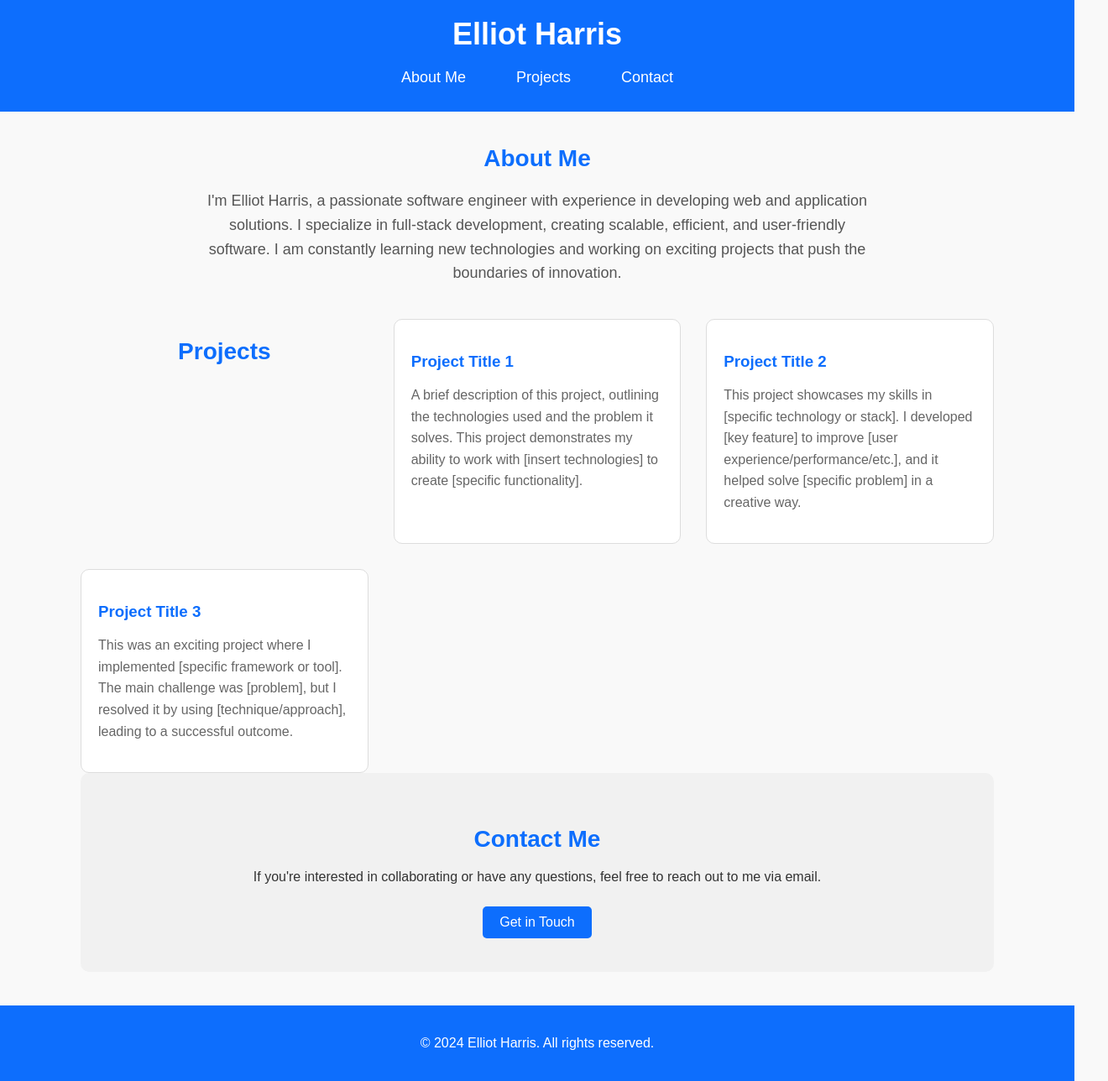
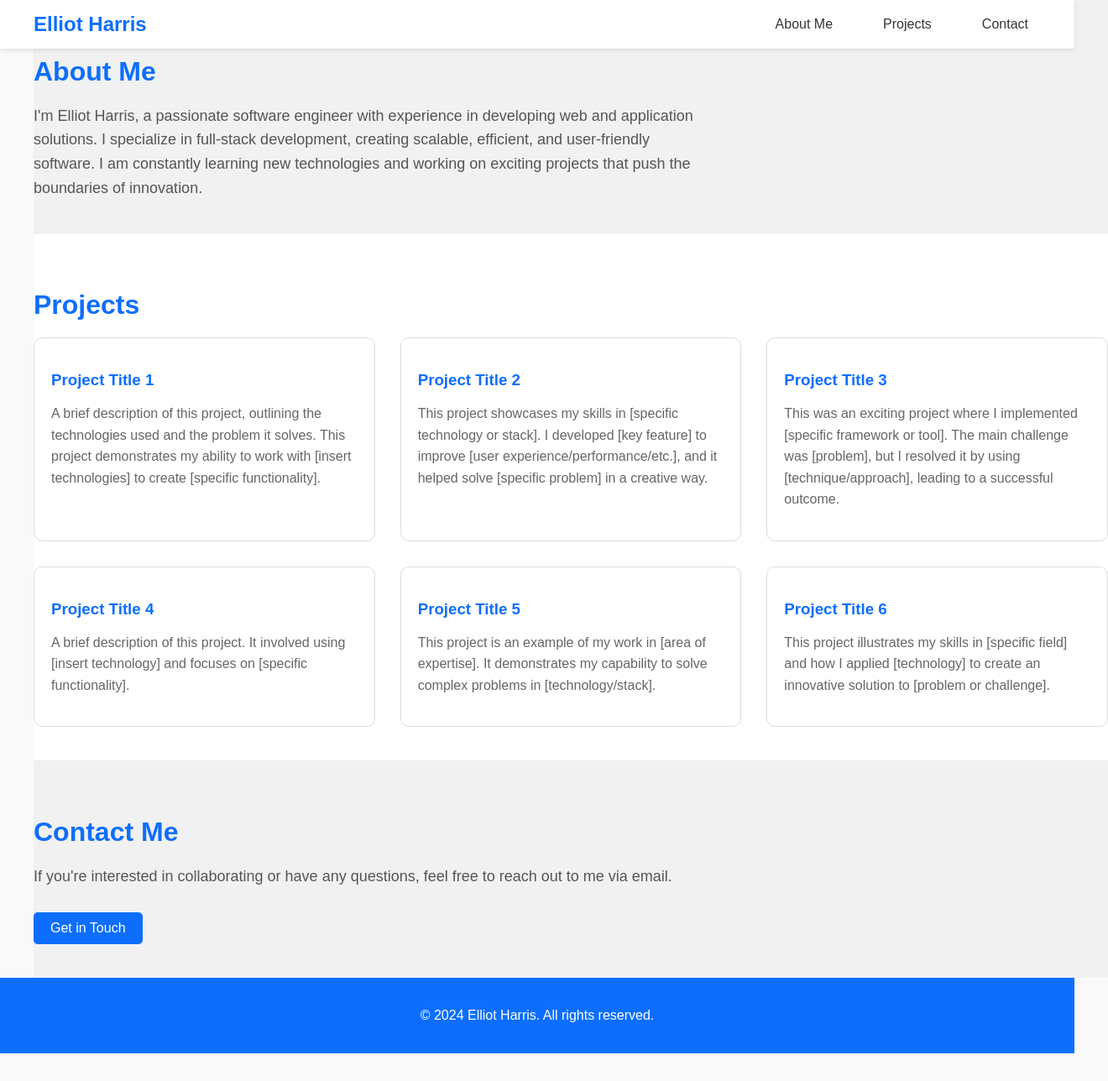
Before and after one commit to ElliotHarris/Portfolio, a plain HTML site: page index.html in a window 1280 px wide. Shown: the whole page at 84% size, 1320 px wide, since content can reach past the window. After the commit the page ends 1255 px from the top, so only its background shows below. Drawn offline with Linux system fonts and the light colour scheme.

Commit message:
Update index.html

```diff
--- a/index.html
+++ b/index.html
@@ -12,6 +12,7 @@
             margin: 0;
             padding: 0;
             background-color: #f9f9f9;
+            scroll-behavior: smooth;
         }
 
         a {
@@ -19,64 +20,99 @@
             color: inherit;
         }
 
+        /* Navigation Bar */
         header {
-            background-color: #0d6efd;
-            padding: 20px 0;
-            text-align: center;
-            color: white;
+            position: fixed;
+            width: 100%;
+            top: 0;
+            left: 0;
+            background-color: #ffffff;
+            box-shadow: 0 2px 5px rgba(0, 0, 0, 0.1);
+            z-index: 1000;
+        }
+
+        .nav-container {
+            max-width: 1200px;
+            margin: 0 auto;
+            padding: 10px 20px;
+            display: flex;
+            justify-content: space-between;
+            align-items: center;
         }
 
         header h1 {
+            font-size: 24px;
+            color: #0d6efd;
             margin: 0;
-            font-size: 36px;
+            font-weight: 600;
         }
 
         nav {
             display: flex;
-            justify-content: center;
             gap: 30px;
-            margin-top: 10px;
         }
 
         nav a {
-            color: white;
-            font-size: 18px;
+            color: #333;
+            font-size: 16px;
+            font-weight: 500;
             padding: 10px 15px;
             border-radius: 5px;
-            transition: background-color 0.3s ease;
+            transition: background-color 0.3s ease, color 0.3s ease;
         }
 
         nav a:hover {
-            background-color: #0056b3;
+            background-color: #f1f1f1;
+            color: #0d6efd;
         }
 
-        /* Main Section */
+        /* Section Styles */
+        .section {
+            padding: 60px 0;
+            text-align: left;
+            width: 100vw;
+            box-sizing: border-box;
+        }
+
         .container {
-            width: 85%;
-            margin: 40px auto;
+            max-width: 1200px;
+            margin: 0 auto;
+            padding: 0 20px;
+        }
+
+        .about {
+            background-color: #f1f1f1;
+            padding-top: 40px;
+            padding-bottom: 40px;
+        }
+
+        .projects {
+            background-color: #ffffff;
+            padding-top: 40px;
+            padding-bottom: 40px;
+        }
+
+        .contact {
+            background-color: #f1f1f1;
+            padding-top: 40px;
+            padding-bottom: 40px;
         }
 
         .section-title {
-            font-size: 28px;
+            font-size: 32px;
             margin-bottom: 20px;
-            text-align: center;
             color: #0d6efd;
-        }
-
-        .about {
-            text-align: center;
-            margin-bottom: 40px;
         }
 
         .about p {
             font-size: 18px;
             line-height: 1.6;
             max-width: 800px;
-            margin: 0 auto;
+            margin: 0;
             color: #555;
         }
 
-        .projects {
+        .projects-container {
             display: grid;
             grid-template-columns: repeat(auto-fill, minmax(300px, 1fr));
             gap: 30px;
@@ -104,16 +140,10 @@
             line-height: 1.6;
         }
 
-        .contact {
-            background-color: #f1f1f1;
-            padding: 40px;
-            text-align: center;
-            border-radius: 10px;
-        }
-
-        .contact h3 {
-            color: #0d6efd;
-            margin-bottom: 20px;
+        .contact p {
+            font-size: 18px;
+            line-height: 1.6;
+            color: #555;
         }
 
         .contact a {
@@ -135,32 +165,36 @@
             padding: 20px 0;
             background-color: #0d6efd;
             color: white;
-            margin-top: 40px;
         }
+
     </style>
 </head>
 <body>
 
+    <!-- Updated Navigation Bar -->
     <header>
+        <div class="nav-container">
             <h1>Elliot Harris</h1>
             <nav>
                 <a href="#about">About Me</a>
                 <a href="#projects">Projects</a>
                 <a href="#contact">Contact</a>
             </nav>
+        </div>
     </header>
 
     <div class="container">
         <!-- About Me Section -->
-        <section id="about" class="about">
+        <section id="about" class="section about">
             <h2 class="section-title">About Me</h2>
             <p>I'm Elliot Harris, a passionate software engineer with experience in developing web and application solutions. I specialize in full-stack development, creating scalable, efficient, and user-friendly software. I am constantly learning new technologies and working on exciting projects that push the boundaries of innovation.</p>
         </section>
 
         <!-- Projects Section -->
-        <section id="projects" class="projects">
+        <section id="projects" class="section projects">
             <h2 class="section-title">Projects</h2>
 
+            <div class="projects-container">
                 <!-- Project 1 -->
                 <div class="project-card">
                     <h3>Project Title 1</h3>
@@ -179,11 +213,28 @@
                     <p>This was an exciting project where I implemented [specific framework or tool]. The main challenge was [problem], but I resolved it by using [technique/approach], leading to a successful outcome.</p>
                 </div>
 
-            <!-- Additional project placeholders as needed -->
+                <!-- Project 4 -->
+                <div class="project-card">
+                    <h3>Project Title 4</h3>
+                    <p>A brief description of this project. It involved using [insert technology] and focuses on [specific functionality].</p>
+                </div>
+
+                <!-- Project 5 -->
+                <div class="project-card">
+                    <h3>Project Title 5</h3>
+                    <p>This project is an example of my work in [area of expertise]. It demonstrates my capability to solve complex problems in [technology/stack].</p>
+                </div>
+
+                <!-- Project 6 -->
+                <div class="project-card">
+                    <h3>Project Title 6</h3>
+                    <p>This project illustrates my skills in [specific field] and how I applied [technology] to create an innovative solution to [problem or challenge].</p>
+                </div>
+            </div>
         </section>
 
         <!-- Contact Section -->
-        <section id="contact" class="contact">
+        <section id="contact" class="section contact">
             <h2 class="section-title">Contact Me</h2>
             <p>If you're interested in collaborating or have any questions, feel free to reach out to me via email.</p>
             <a href="mailto:elliotjamesharris@gmail.com">Get in Touch</a>
```
Lines whose indentation alone changed are shown as unchanged.
